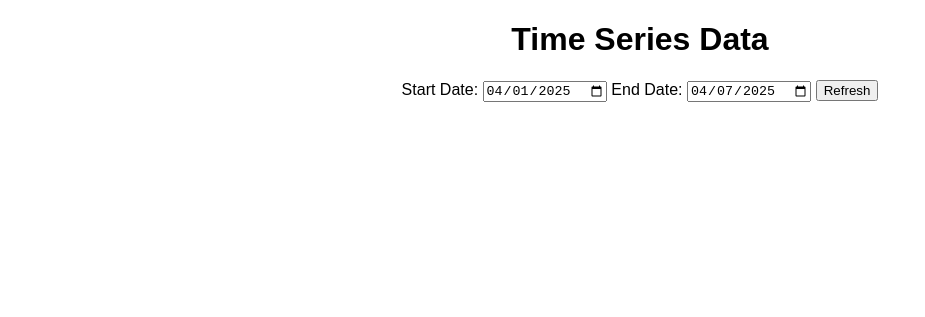
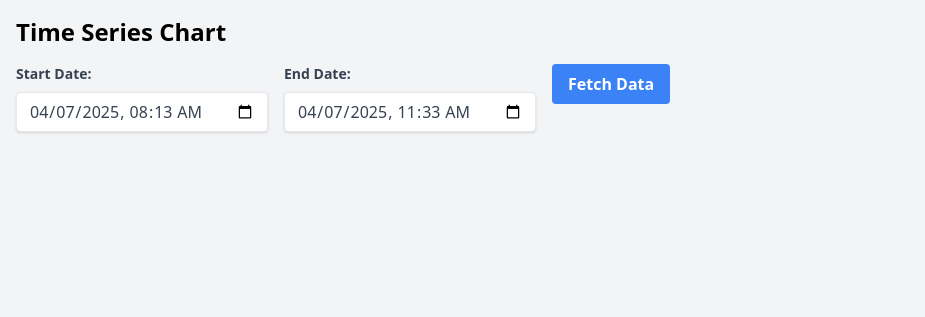
Before and after one commit to yikakia/nga_grep_front, a plain HTML site: page index.html in a window 1280 px wide. Shown: the whole page, without its empty margins (0-925 px from the left). Drawn offline with nearby package versions, Linux system fonts and the light colour scheme; no server answers.

Commit message:
Update index.html

```diff
--- a/index.html
+++ b/index.html
@@ -1,70 +1,80 @@
 <!DOCTYPE html>
-<html>
+<html lang="en">
 <head>
-    <title>Time Series Data</title>
+    <meta charset="UTF-8">
+    <meta name="viewport" content="width=device-width, initial-scale=1.0">
+    <title>Time Series Chart</title>
+    <script src="https://cdn.tailwindcss.com"></script>
     <script src="https://cdn.jsdelivr.net/npm/chart.js"></script>
-    <style>
-        body {
-            font-family: sans-serif;
-            text-align: center;
-        }
-        #chartContainer {
-            width: 80%;
-            margin: 20px auto;
-        }
-    </style>
+    <script src="https://cdn.jsdelivr.net/npm/moment"></script>
+    <script src="https://cdn.jsdelivr.net/npm/moment-timezone"></script>
+
 </head>
-<body>
-<h1>Time Series Data</h1>
+<body class="bg-gray-100">
+<div class="container mx-auto p-4">
+    <h1 class="text-2xl font-bold mb-4">Time Series Chart</h1>
 
+    <div class="flex space-x-4 mb-4">
         <div>
-    <label for="startDate">Start Date:</label>
-    <input type="date" id="startDate">
-    <label for="endDate">End Date:</label>
-    <input type="date" id="endDate">
-    <button onclick="fetchData()">Refresh</button>
+            <label for="startDate" class="block text-gray-700 text-sm font-bold mb-2">Start Date:</label>
+            <input type="datetime-local" id="startDate" class="shadow appearance-none border rounded w-full py-2 px-3 text-gray-700 leading-tight focus:outline-none focus:shadow-outline">
+        </div>
+        <div>
+            <label for="endDate" class="block text-gray-700 text-sm font-bold mb-2">End Date:</label>
+            <input type="datetime-local" id="endDate" class="shadow appearance-none border rounded w-full py-2 px-3 text-gray-700 leading-tight focus:outline-none focus:shadow-outline">
+        </div>
+        <div>
+            <button id="fetchData" class="bg-blue-500 hover:bg-blue-700 text-white font-bold py-2 px-4 rounded focus:outline-none focus:shadow-outline">Fetch Data</button>
+        </div>
     </div>
 
-<div id="chartContainer">
-    <canvas id="myChart"></canvas>
+    <canvas id="timeSeriesChart" aria-label="Time Series Chart" role="img"></canvas>
 </div>
 
 <script>
-    let myChart; // 用于存储图表实例
+    const ctx = document.getElementById('timeSeriesChart').getContext('2d');
+    let chart; // Declare chart variable in the outer scope
 
-    // 计算默认的开始日期和结束日期
-    function getDefaultDates() {
-        const today = new Date();
-        const endDate = today.toISOString().slice(0, 10); // 格式化为 YYYY-MM-DD
-
-        const sevenDaysAgo = new Date(today);
-        sevenDaysAgo.setDate(today.getDate() - 6); // 获取7天前的日期
-        const startDate = sevenDaysAgo.toISOString().slice(0, 10); // 格式化为 YYYY-MM-DD
-
-        return { startDate, endDate };
+    function toUTC(dateString) {
+        const localMoment = moment(dateString);
+        return localMoment.utc().format('YYYY-MM-DD HH:mm');
     }
 
-    async function fetchData() {
-        const startDate = document.getElementById('startDate').value;
-        const endDate = document.getElementById('endDate').value;
-
-        const apiUrl = `https://nga_grep.yikakia.com/api/timeseries?startDate=${startDate}&endDate=${endDate}`;
-
-        try {
-            const response = await fetch(apiUrl);
-            const data = await response.json();
-            renderChart(data);
-        } catch (error) {
-            console.error('Error fetching data:', error);
-            alert('Failed to fetch data');
-        }
+    function fromUTC(utcTimestamp) {
+        return moment.utc(utcTimestamp).local().format('YYYY-MM-DD HH:mm');
     }
 
-    function renderChart(data) {
-        const labels = data.map(item => new Date(item.timestamp).toLocaleDateString());
+    function fetchData(startDateUTC, endDateUTC) {
+        const apiUrl = `https://nga_grep.yikakia.com/api/timeseries?startDate=${startDateUTC}&endDate=${endDateUTC}`;
+
+
+        fetch(apiUrl)
+            .then(response => {
+                if (!response.ok) {
+                    throw new Error(`HTTP error! status: ${response.status}`);
+                }
+                return response.json();
+            })
+            .then(data => {
+                const labels = data.map(item => fromUTC(item.timestamp));
                 const values = data.map(item => item.value);
 
-        const chartData = {
+                updateChart(labels, values);
+            })
+            .catch(error => {
+                console.error("Error fetching data:", error);
+                alert("Failed to fetch data. Check console for details.");
+            });
+    }
+
+    function updateChart(labels, values) {
+        if (chart) {
+            chart.destroy(); // Destroy the existing chart instance
+        }
+
+        chart = new Chart(ctx, {
+            type: 'line',
+            data: {
                 labels: labels,
                 datasets: [{
                     label: 'Value',
@@ -72,14 +82,14 @@
                     borderColor: 'rgb(75, 192, 192)',
                     tension: 0.1
                 }]
-        };
-
-        const chartOptions = {
+            },
+            options: {
                 scales: {
                     x: {
+                        type: 'category',
                         title: {
                             display: true,
-                        text: 'Date'
+                            text: 'Time'
                         }
                     },
                     y: {
@@ -89,31 +99,44 @@
                         }
                     }
                 }
-        };
-
-        const ctx = document.getElementById('myChart').getContext('2d');
-
-        // 销毁之前的图表实例，避免内存泄漏
-        if (myChart) {
-            myChart.destroy();
             }
-
-        myChart = new Chart(ctx, {
-            type: 'line', // 选择图表类型，例如 'line', 'bar'
-            data: chartData,
-            options: chartOptions
         });
     }
 
-    // 页面加载完成后执行
-    window.onload = function() {
-        const { startDate, endDate } = getDefaultDates();
 
-        document.getElementById('startDate').value = startDate;
-        document.getElementById('endDate').value = endDate;
+    document.addEventListener('DOMContentLoaded', () => {
+        const startDateInput = document.getElementById('startDate');
+        const endDateInput = document.getElementById('endDate');
+        const fetchDataButton = document.getElementById('fetchData');
 
-        fetchData(); // 初始加载数据
-    };
+        // Set default date range to last 200 minutes
+        const now = moment();
+        const twoHundredMinutesAgo = moment().subtract(200, 'minutes');
+
+        startDateInput.value = twoHundredMinutesAgo.format('YYYY-MM-DDTHH:mm');
+        endDateInput.value = now.format('YYYY-MM-DDTHH:mm');
+
+
+        fetchDataButton.addEventListener('click', () => {
+            const startDateLocal = startDateInput.value;
+            const endDateLocal = endDateInput.value;
+
+            const startDateUTC = toUTC(startDateLocal);
+            const endDateUTC = toUTC(endDateLocal);
+
+            fetchData(startDateUTC, endDateUTC);
+        });
+
+        // Initial fetch with default dates
+        const initialStartDateLocal = startDateInput.value;
+        const initialEndDateLocal = endDateInput.value;
+
+        const initialStartDateUTC = toUTC(initialStartDateLocal);
+        const initialEndDateUTC = toUTC(initialEndDateLocal);
+
+        fetchData(initialStartDateUTC, initialEndDateUTC);
+
+    });
 </script>
 </body>
 </html>
```
Lines whose indentation alone changed are shown as unchanged.
